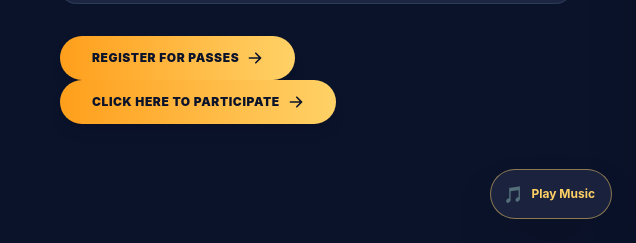
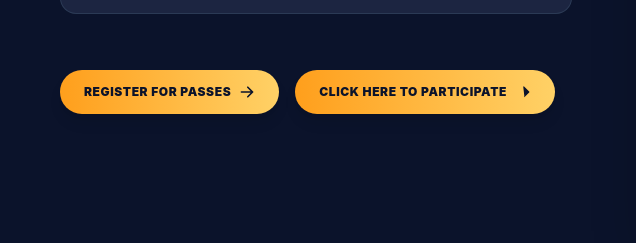
Before and after one commit to saanika-m/designverse-fest, a plain HTML site: page index.html in a window 1280 px wide. Shown: the part 557-800 px from the top of the page, 644-1280 px from the left. Drawn offline with nearby package versions, Linux system fonts and the light colour scheme.

Commit message:
Revise action buttons and remove audio features
Updated action buttons for registration and participation with new links and improved layout. Removed background audio functionality.

```diff
--- a/index.html
+++ b/index.html
@@ -131,19 +131,19 @@
             </div>
 
             <!-- Direct CTA Button on Right Column -->
-            <div>
-                <a href="https://forms.gle/C19e5Jztw4339MnS7" target="_blank" class="inline-flex items-center gap-2 bg-gradient-to-r from-amberAccent to-yellowAccent text-navyBg px-8 py-3.5 rounded-full font-black text-xs uppercase tracking-wider hover:scale-105 transition shadow-lg">
+            <!-- Separated Action Buttons with Proper Spacing -->
+<div class="flex flex-col sm:flex-row gap-4 mt-6">
+    <!-- Button 1: Pass Registration -->
+    <a href="https://forms.gle/W6jXJ9t1bBzCnHzr6" target="_blank" class="inline-flex items-center justify-center gap-2 bg-gradient-to-r from-amberAccent to-yellowAccent text-navyBg px-6 py-3.5 rounded-full font-black text-xs uppercase tracking-wider hover:scale-105 transition shadow-lg text-center">
         <span>Register For Passes</span>
         <svg class="w-4 h-4" fill="currentColor" viewBox="0 0 20 20"><path fill-rule="evenodd" d="M10.293 3.293a1 1 0 011.414 0l6 6a1 1 0 010 1.414l-6 6a1 1 0 01-1.414-1.414L14.586 11H3a1 1 0 110-2h11.586l-4.293-4.293a1 1 0 010-1.414z" clip-rule="evenodd"></path></svg>
     </a>
-            </div>
-            <!-- Single Participation Action -->
-            <div>
-               <button onclick="openParticipationModal()" class="inline-flex items-center gap-2 bg-gradient-to-r from-amberAccent to-yellowAccent text-navyBg px-8 py-3.5 rounded-full font-black text-xs uppercase tracking-wider hover:scale-105 transition shadow-lg">
+
+    <!-- Button 2: Participation Hub (Modal Trigger) -->
+    <button onclick="openParticipationModal()" class="inline-flex items-center justify-center gap-2 bg-gradient-to-r from-amberAccent to-yellowAccent text-navyBg px-6 py-3.5 rounded-full font-black text-xs uppercase tracking-wider hover:scale-105 transition shadow-lg text-center">
         <span>Click Here to Participate</span>
-                  <svg class="w-4 h-4" fill="currentColor" viewBox="0 0 20 20"><path fill-rule="evenodd" d="M10.293 3.293a1 1 0 011.414 0l6 6a1 1 0 010 1.414l-6 6a1 1 0 01-1.414-1.414L14.586 11H3a1 1 0 110-2h11.586l-4.293-4.293a1 1 0 010-1.414z" clip-rule="evenodd"></path></svg>
+        <svg class="w-4 h-4" fill="currentColor" viewBox="0 0 20 20"><path fill-rule="evenodd" d="M10.293 3.293a1 1 0 011.414 0l6 6a1 1 0 010 1.414l-6 6a1 1 0 010-1.414-1.414L14.586 11H3a1 1 0 110-2h11.586l-4.293-4.293a1 1 0 010-1.414z" clip-rule="evenodd"></path></svg>
     </button>
-        </div>
 </div>
     </section>
 
@@ -354,22 +354,6 @@ function closeParticipationModal() {
     document.getElementById('partModal').classList.add('hidden');
 }
 
-// Background Audio Logic
-const audio = document.getElementById('bgAudio');
-const musicText = document.getElementById('musicText');
-const musicIcon = document.getElementById('musicIcon');
-
-function toggleAudio() {
-    if (audio.paused) {
-        audio.play();
-        musicText.innerText = "Mute Music";
-        musicIcon.innerText = "🔊";
-    } else {
-        audio.pause();
-        musicText.innerText = "Play Music";
-        musicIcon.innerText = "🎵";
-    }
-}
     </script>
     <!-- Participation Modal (3 Registration Links) -->
 <div id="partModal" class="fixed inset-0 bg-black/80 backdrop-blur-md z-50 hidden flex items-center justify-center p-4">
@@ -382,35 +366,25 @@ function toggleAudio() {
 
         <div class="space-y-3 text-sm">
             <!-- Form 1: General Pass & Workshop -->
-            <a href="YOUR_WORKSHOP_GOOGLE_FORM_URL" target="_blank" class="block w-full bg-navyBg hover:bg-navyLight border border-navyLight/60 p-3.5 rounded-xl text-left transition group">
+            <a href="https://forms.gle/xwVARzzkHirzRz3S9" target="_blank" class="block w-full bg-navyBg hover:bg-navyLight border border-navyLight/60 p-3.5 rounded-xl text-left transition group">
                 <div class="font-bold text-yellowAccent group-hover:text-amberAccent">🎨 Workshop Registration Form</div>
                 <div class="text-xs text-iceBlue/70">Prism & Pigment Fluid Art Masterclass Pass</div>
             </a>
 
             <!-- Form 2: Design-a-Thon Competition -->
-            <a href="YOUR_COMPETITION_GOOGLE_FORM_URL" target="_blank" class="block w-full bg-navyBg hover:bg-navyLight border border-navyLight/60 p-3.5 rounded-xl text-left transition group">
+            <a href="https://forms.gle/vt3W68ZWRVjsKaY87" target="_blank" class="block w-full bg-navyBg hover:bg-navyLight border border-navyLight/60 p-3.5 rounded-xl text-left transition group">
                 <div class="font-bold text-yellowAccent group-hover:text-amberAccent">⚡ Design-a-Thon Registration Form</div>
                 <div class="text-xs text-iceBlue/70">The Canvas Clash 4-Hr Creative Sprint Team Entry</div>
             </a>
 
             <!-- Form 3: Creator & Food Stall -->
-            <a href="YOUR_STALL_GOOGLE_FORM_URL" target="_blank" class="block w-full bg-navyBg hover:bg-navyLight border border-navyLight/60 p-3.5 rounded-xl text-left transition group">
+            <a href="https://forms.gle/GQL4CUyjHja4JbQy" target="_blank" class="block w-full bg-navyBg hover:bg-navyLight border border-navyLight/60 p-3.5 rounded-xl text-left transition group">
                 <div class="font-bold text-yellowAccent group-hover:text-amberAccent">🎪 Market Stall Application Form</div>
                 <div class="text-xs text-iceBlue/70">The Bazaar Creator & Food Stall Booking</div>
             </a>
         </div>
     </div>
 </div>
-    <!-- Background Audio Element -->
-<!-- Replace 'background-music.mp3' with your audio file or royalty-free audio URL -->
-<audio id="bgAudio" loop preload="auto">
-    <source src="https://cdn.pixabay.com/download/audio/2022/05/27/audio_1808fbf07a.mp3?filename=lofi-study-112191.mp3" type="audio/mpeg">
-</audio>
 
-<!-- Persistent Music Toggle Button (Bottom-Right) -->
-<button id="musicBtn" onclick="toggleAudio()" class="fixed bottom-6 right-6 z-40 bg-navyCard/90 border border-yellowAccent/50 text-yellowAccent p-3 rounded-full shadow-2xl hover:scale-110 transition flex items-center gap-2 backdrop-blur-md">
-    <span id="musicIcon" class="text-base">🎵</span>
-    <span id="musicText" class="text-xs font-bold pr-1 hidden sm:inline">Play Music</span>
-</button>
 </body>
 </html>
```
Lines whose indentation alone changed are shown as unchanged.
